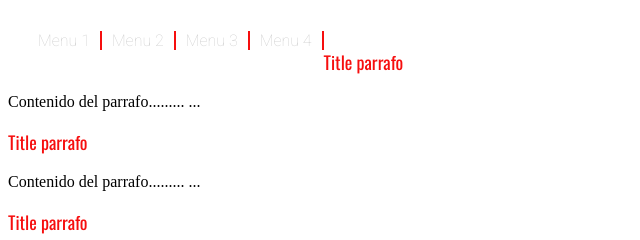
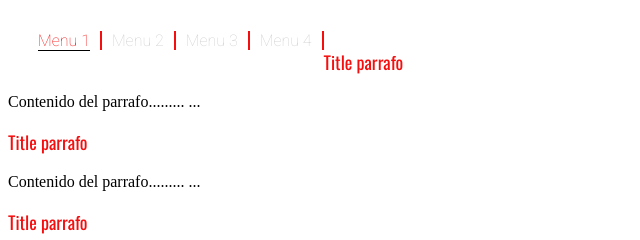
Before and after one commit to domm1828/ClaseHTML-CSS, a plain HTML site: page CLASE 04/index.html in a window 1280 px wide. In both pictures the pointer is over the link "Menu 1". Shown: the top 240 px of the page, 0-640 px from the left. Drawn offline with nearby package versions, Linux system fonts and the light colour scheme.

Commit message:
Horizontal menu

```diff
--- a/CLASE 04/main.css
+++ b/CLASE 04/main.css
@@ -43,3 +43,8 @@
     color:var(--color-primary);
     font-family: var(--font-subtitle);
 }
+
+.menuH ul li a:hover{
+    color:var(--color-secondary);
+    border-bottom: 1px solid #000000;
+}
```
